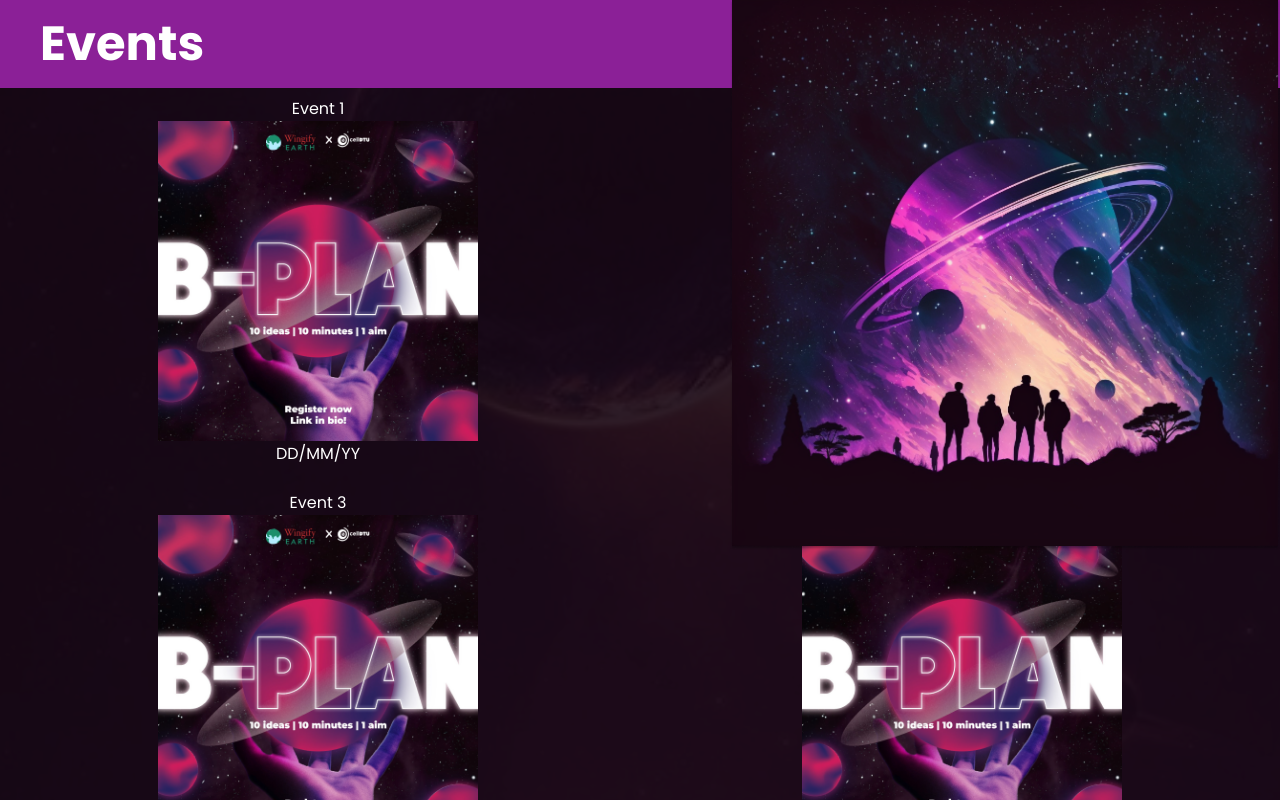
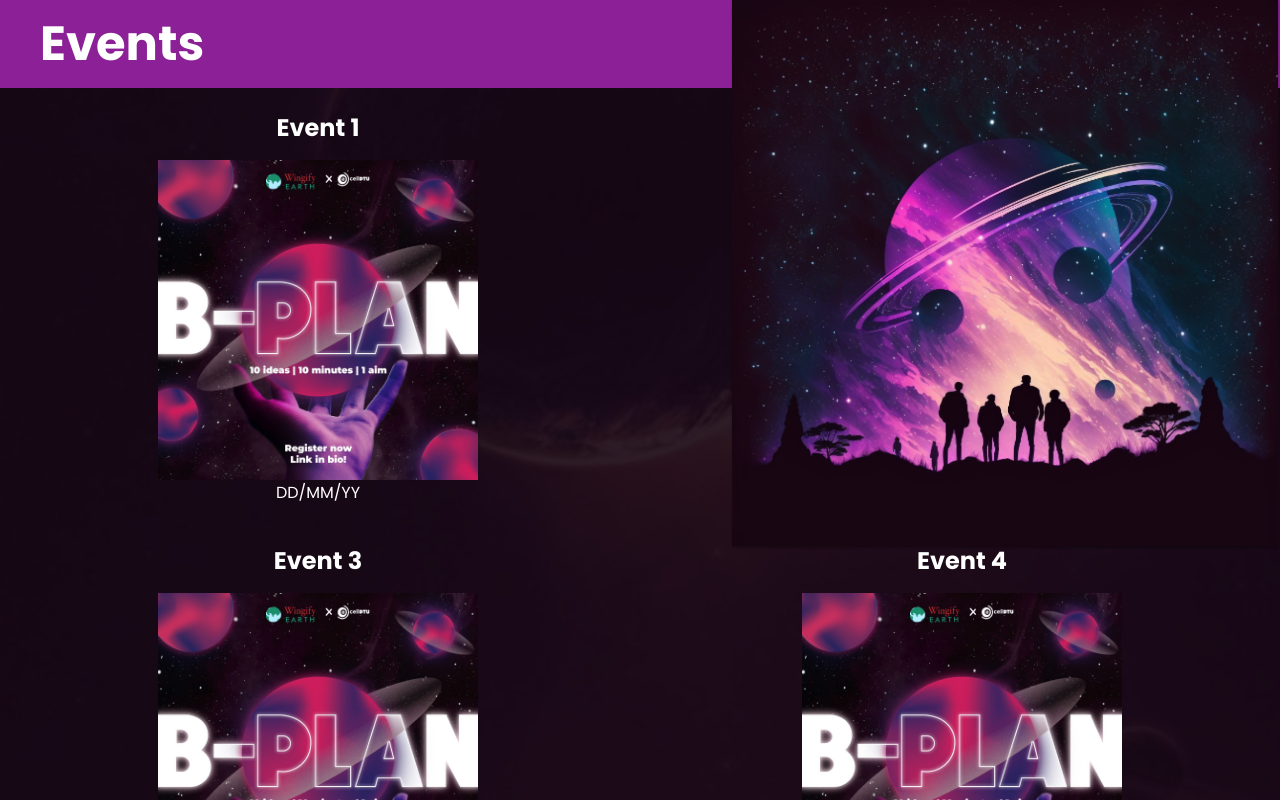
Before and after one commit to ecelldtu/esummit, a Next.js app: page /screens/events in a window 1280 px wide. Shown: the top 800 px of the page. Built offline with nearby package versions, Linux system fonts and the light colour scheme.

Commit message:
added hover style

```diff
--- a/components/Event.tsx
+++ b/components/Event.tsx
@@ -10,10 +10,10 @@ function EventCard({
   imagePath: string;
 }) {
   return (
-    <div className = "p-2 flex flex-col items-center text-white text-poppins">
-      <h2>{eventName}</h2>
-      <Image className = "w-40 h-40 md:w-60 md:h-60 lg:w-80 lg:h-80" src={imagePath} height={200} width={200} alt="" />
-      <p>{date}</p>
+    <div className = "p-2  flex flex-col items-center text-white text-poppins hover:text-pink ease-in duration-150 ">
+      <h2 className="font-semibold text-2xl py-4 hover:text-pink ease-in duration-150">{eventName}</h2>
+      <Image className = "w-40 h-40 md:w-60 md:h-60 lg:w-80 lg:h-80 " src={imagePath} height={200} width={200} alt="" />
+      <p className="hover:text-pink ease-in duration-150">{date}</p>
     </div>
   );
 }
```
